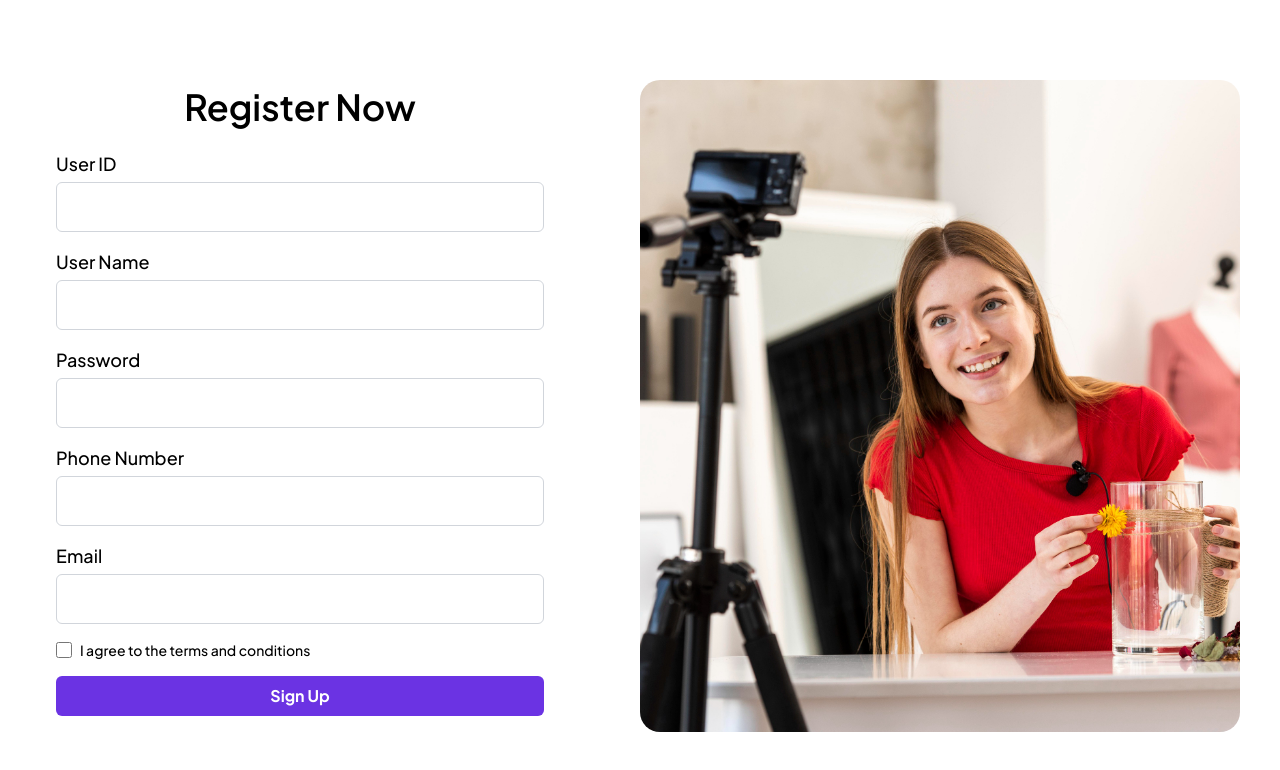
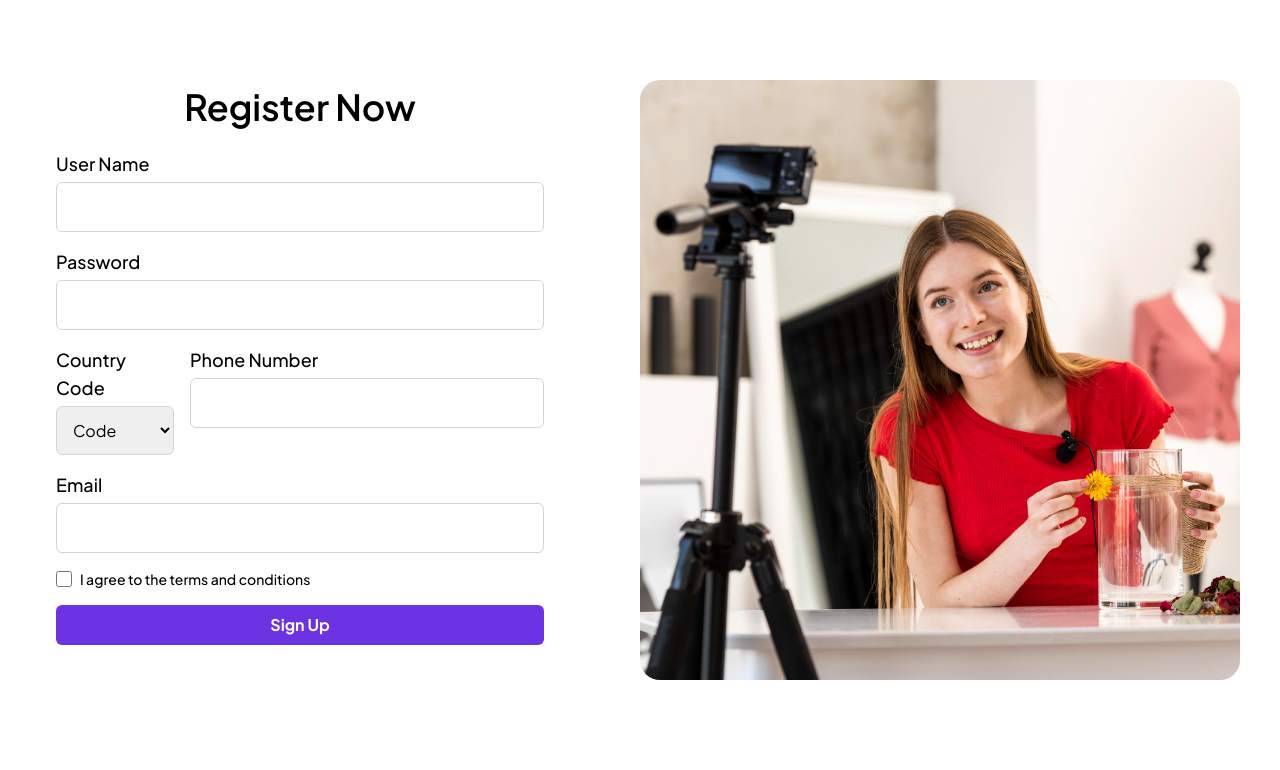
Before and after one commit to DawrAli33285/influencerfrontend, a React (Create React App) app: page /signup in a window 1280 px wide. Shown: the top 770 px of the page. Built offline with nearby package versions, Linux system fonts and the light colour scheme.

Commit message:
newchanges

```diff
--- a/package.json
+++ b/package.json
@@ -6,10 +6,12 @@
     "@testing-library/jest-dom": "^5.17.0",
     "@testing-library/react": "^13.4.0",
     "@testing-library/user-event": "^13.5.0",
+    "axios": "^1.7.7",
     "react": "^18.3.1",
     "react-dom": "^18.3.1",
     "react-router-dom": "^6.27.0",
     "react-scripts": "5.0.1",
+    "react-toastify": "^10.0.6",
     "recharts": "^2.13.0",
     "web-vitals": "^2.1.4"
   },
--- /dev/null
+++ b/src/baseURL.js
@@ -0,0 +1 @@
+export const BASE_URL="http://localhost:5000"
--- a/src/index.js
+++ b/src/index.js
@@ -10,6 +10,7 @@ import reportWebVitals from './reportWebVitals';
 import SignUp from './pages/signup';
 import AdminHeader from './components/adminheader';
 import Dashboard from './pages/dashboard';
+
 const router = createBrowserRouter([
   {
     path: "/",
--- a/src/pages/signup.js
+++ b/src/pages/signup.js
@@ -1,16 +1,22 @@
 import { useState } from "react";
 import img from "../signuppage.jpeg";
+import { ToastContainer, toast } from 'react-toastify';
+import 'react-toastify/dist/ReactToastify.css';
+import axios from "axios";
+import { BASE_URL } from "../baseURL";
+import { useNavigate } from "react-router-dom";
 export default function SignUp() {
     const [formData, setFormData] = useState({
-        userId: '',
-        userName: '',
+        country_code:'',
+        username: '',
         password: '',
-        phoneNumber: '',
+        mobile_number: '',
         email: '',
         agree: false,
     });
 
     const [errors, setErrors] = useState({});
+    let navigate=useNavigate();
     const handleChange = (e) => {
         const { name, value, type, checked } = e.target;
         setFormData({
@@ -20,49 +26,67 @@ export default function SignUp() {
     };
     const validate = () => {
         const newErrors = {};
-        if (!formData.userId) newErrors.userId = 'User ID is required';
-        if (!formData.userName) newErrors.userName = 'User Name is required';
+        const emailRegex = /^[^\s@]+@[^\s@]+\.[^\s@]+$/;
+        const mobileNumberRegex = /^\d{10}$/;
+        if (!formData.username) newErrors.userName = 'User Name is required';
         if (!formData.password) newErrors.password = 'Password is required';
-        if (!formData.phoneNumber) newErrors.phoneNumber = 'Phone Number is required';
-        if (!formData.email) newErrors.email = 'Email is required';
+       if(!formData.country_code)newErrors.country_code="Country code is required"
+        if (!formData.mobile_number) {
+            newErrors.phoneNumber = 'Phone Number is required'
+        }
+        if (!formData.email) {
+            newErrors.email = 'Email is required';
+        } else if (!emailRegex.test(formData.email)) {
+            newErrors.email = 'Invalid Email Format';
+        }
         if (!formData.agree) newErrors.agree = 'You must agree to the terms';
 
         return newErrors;
     };
-    const handleSubmit = (e) => {
+    const handleSubmit =async (e) => {
         e.preventDefault();
         const formErrors = validate();
         setErrors(formErrors);
 
         if (Object.keys(formErrors).length === 0) {
-            console.log('Form data:', formData);
+            try{
+let response=await axios.post(`${BASE_URL}/register`,formData)
+
+toast.success(response.data.message)
+localStorage.setItem('token',response.data.token)
+navigate('/dashboard')
+
+            }catch(e){
+              if(e?.response?.data?.error){
+                toast.error(e?.response?.data?.error)
+              }else{
+                toast.error("Client error please try again")
+              }
+            }
+
         }
     };
+
+
+
     return (
+        <>
+        <ToastContainer/>
+
         <div className="max-w-[1440px] m-auto lg:px-[40px] px-[20px] mt-[80px]">
             <div className="grid lg:grid-cols-2 grid-cols-1">
                 <div className="flex flex-col lg:pr-20">
                     <h1 className="font-semibold text-center text-[36px]">Register Now</h1>
                     <div className="flex flex-col">
                         <form onSubmit={handleSubmit} className="flex flex-col space-y-4 p-4">
-                            <div>
-                                <label htmlFor="userId" className="block text-lg font-medium">User ID</label>
-                                <input
-                                    type="text"
-                                    name="userId"
-                                    value={formData.userId}
-                                    onChange={handleChange}
-                                    className={`mt-1 block w-full px-3 py-3 border rounded-md ${errors.userId ? 'border-red-500' : 'border-gray-300'} focus:outline-none focus:ring focus:border-blue-500`}
-                                />
-                                {errors.userId && <p className="text-red-500 text-sm">{errors.userId}</p>}
-                            </div>
+
 
                             <div>
                                 <label htmlFor="userName" className="block text-lg font-medium">User Name</label>
                                 <input
                                     type="text"
-                                    name="userName"
-                                    value={formData.userName}
+                                    name="username"
+                                    value={formData.username}
                                     onChange={handleChange}
                                     className={`mt-1 block w-full px-3 py-3 border rounded-md ${errors.userName ? 'border-red-500' : 'border-gray-300'} focus:outline-none focus:ring focus:border-blue-500`}
                                 />
@@ -81,16 +105,36 @@ export default function SignUp() {
                                 {errors.password && <p className="text-red-500 text-sm">{errors.password}</p>}
                             </div>
 
-                            <div>
+                            <div className="flex space-x-4">
+
+    <div className="w-1/4">
+        <label htmlFor="countryCode" className="block text-lg font-medium">Country Code</label>
+        <select
+            name="country_code"
+            value={formData.country_code}
+            onChange={handleChange}
+            className="mt-1 block w-full px-3 py-3 border rounded-md border-gray-300 focus:outline-none focus:ring focus:border-blue-500"
+        >
+            <option value="">Code</option>
+            <option value="+1">+1 (USA)</option>
+            <option value="+44">+44 (UK)</option>
+            <option value="+91">+91 (India)</option>
+        </select>
+        {errors.country_code && <p className="text-red-500 text-sm">{errors.country_code}</p>}
+    </div>
+
+
+    <div className="w-3/4">
         <label htmlFor="phoneNumber" className="block text-lg font-medium">Phone Number</label>
         <input
             type="text"
-                                    name="phoneNumber"
-                                    value={formData.phoneNumber}
+            name="mobile_number"
+            value={formData.mobile_number}
             onChange={handleChange}
             className={`mt-1 block w-full px-3 py-3 border rounded-md ${errors.phoneNumber ? 'border-red-500' : 'border-gray-300'} focus:outline-none focus:ring focus:border-blue-500`}
         />
         {errors.phoneNumber && <p className="text-red-500 text-sm">{errors.phoneNumber}</p>}
+    </div>
 </div>
 
                             <div>
@@ -133,5 +177,6 @@ export default function SignUp() {
                 </div>
             </div>
         </div>
+        </>
     )
 }
```
Also changed, not shown: 1 other file (tests, documents, lock files or other folders). Lines whose indentation alone changed are shown as unchanged.
